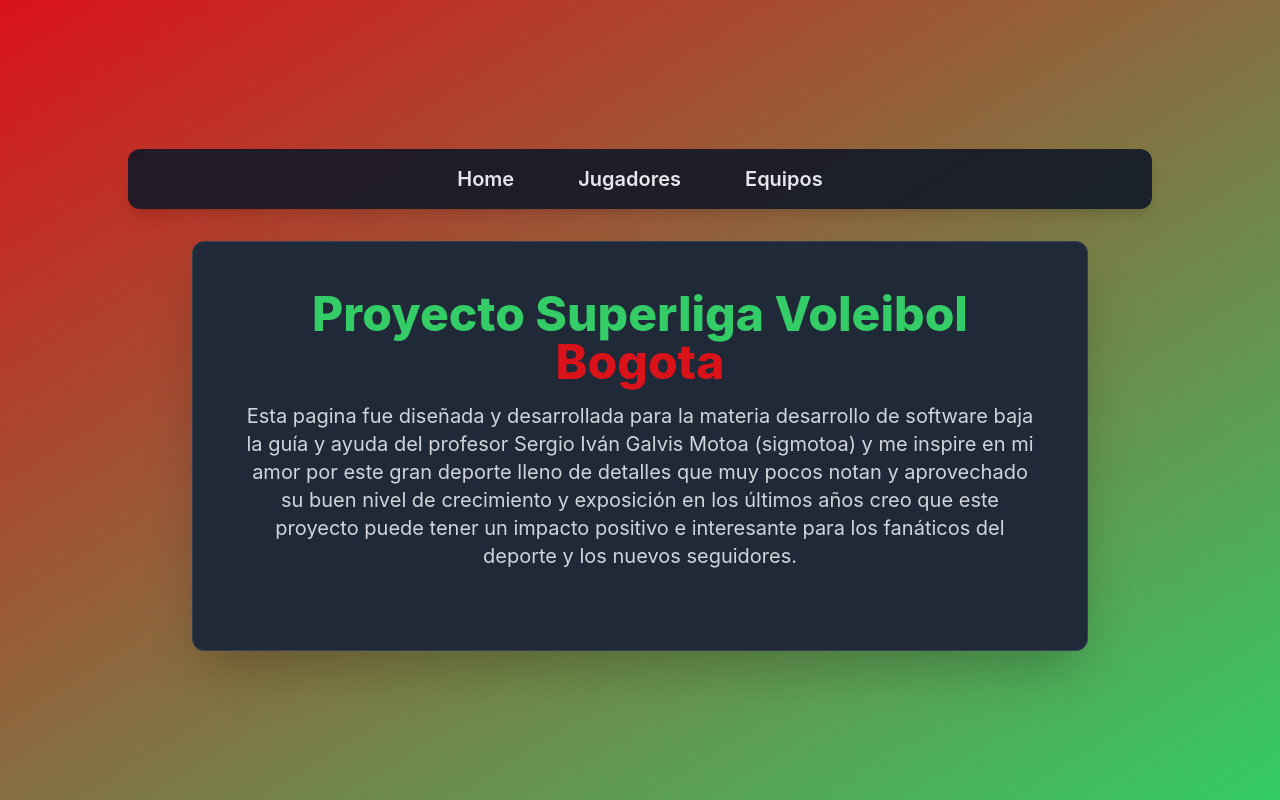
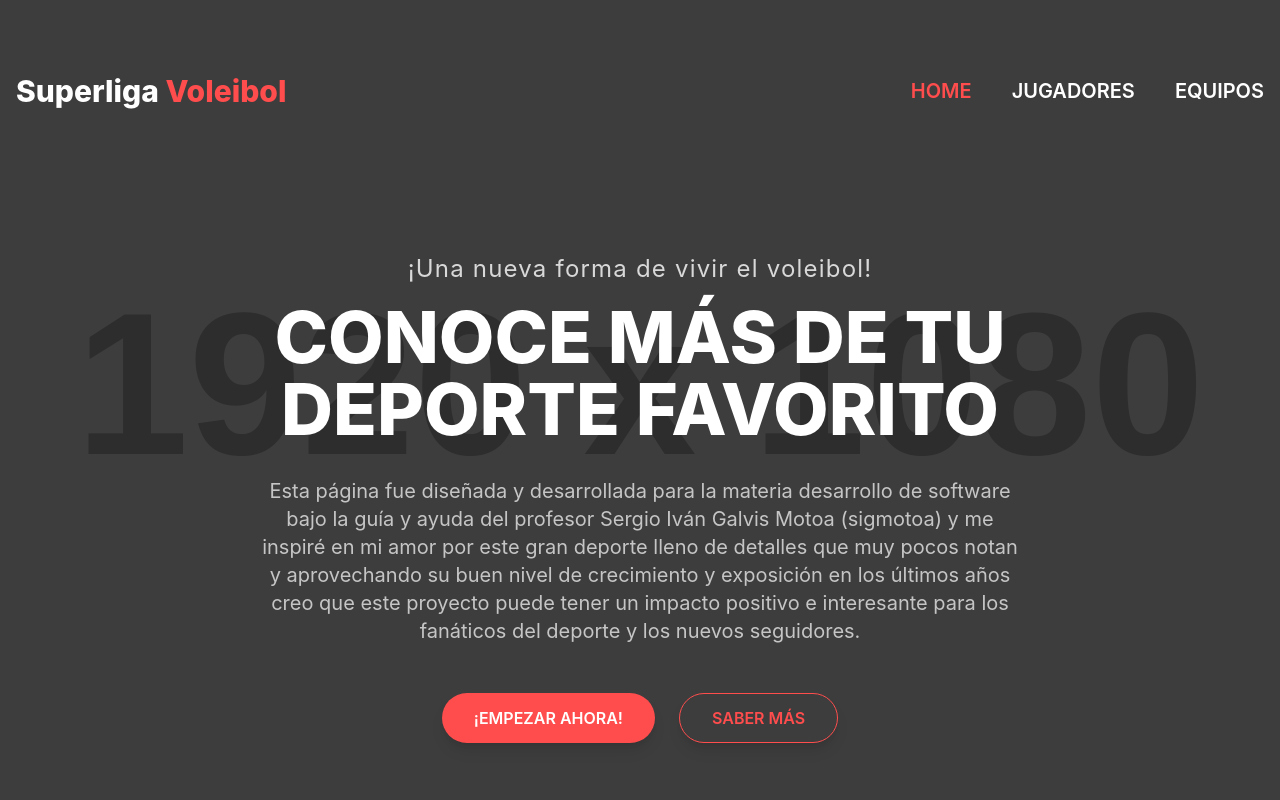
Before and after one commit to JulianGomez1705/Proyecto_SLV, a plain HTML site: page static/index.html in a window 1280 px wide. Drawn offline with nearby package versions, Linux system fonts and the light colour scheme; placeholder pictures from the web are drawn by us.

Commit message:
cambio de diseño en home

```diff
--- a/static/index.html
+++ b/static/index.html
@@ -4,51 +4,116 @@
     <meta charset="UTF-8">
     <meta name="viewport" content="width=device-width, initial-scale=1.0">
     <title>Proyecto Superliga Voleibol Bogota</title>
+    <!-- Tailwind CSS CDN -->
     <script src="https://cdn.tailwindcss.com"></script>
     <style>
+        /* Fuente Inter para una apariencia moderna y legible */
         body {
             font-family: 'Inter', sans-serif;
+            background-color: #1A1A1A; /* Color de fondo oscuro base */
         }
-        .text-custom-red {
-            color: #DA121A;
+        /* Nuevos colores personalizados basados en la captura de pantalla */
+        .text-custom-gym-orange { /* Para el "HOME" en nav y Gymso */
+            color: #FF4D4D; /* Un rojo/naranja brillante */
         }
-        .border-custom-red {
-            border-color: #DA121A;
+        .bg-custom-gym-orange {
+            background-color: #FF4D4D;
         }
-        .bg-custom-red {
-            background-color: #DA121A;
+        .border-custom-gym-orange {
+            border-color: #FF4D4D;
         }
-        .hover\:bg-custom-red-dark:hover {
-            background-color: #B40F15;
+        .text-custom-light { /* Para texto principal y enlaces */
+            color: #FFFFFF;
         }
-        .text-custom-green {
-            color: #33CC66;
+        .bg-custom-dark-gray { /* Para el fondo del nav y botones */
+            background-color: #262626; /* Un gris oscuro */
         }
-        .border-custom-green {
-            border-color: #33CC66;
+        .hover\:bg-custom-dark-gray-light:hover {
+            background-color: #4A4A4A; /* Un gris un poco más claro al hacer hover */
         }
-        .bg-custom-green {
-            background-color: #33CC66;
+
+        /* Responsive background image with dark overlay */
+        .hero-background {
+            /* Se ha eliminado el texto del placeholder */
+            background-image: url('https://placehold.co/1920x1080/1A1A1A/FFFFFF');
+            background-size: cover;
+            background-position: center;
+            position: absolute;
+            top: 0;
+            left: 0;
+            width: 100%;
+            height: 100%;
+            z-index: 0; /* Asegura que esté detrás del contenido */
         }
-        .hover\:bg-custom-green-dark:hover {
-            background-color: #2CA354;
+        .hero-overlay {
+            position: absolute;
+            top: 0;
+            left: 0;
+            width: 100%;
+            height: 100%;
+            background-color: rgba(0, 0, 0, 0.7); /* Capa oscura semi-transparente */
+            z-index: 1; /* Encima de la imagen, debajo del contenido */
+        }
+        /* Ajuste para el texto principal del hero para tamaños de pantalla grandes */
+        @media (min-width: 768px) {
+            .md\:text-6xl {
+                font-size: 4rem; /* Tamaño de fuente más grande para tabletas/escritorios */
+            }
+        }
+        @media (min-width: 1024px) {
+            .lg\:text-7xl {
+                font-size: 5rem; /* Tamaño de fuente aún más grande para pantallas grandes */
+            }
         }
     </style>
 </head>
-<body class="bg-gradient-to-br from-[#DA121A] to-[#33CC66] min-h-screen flex flex-col items-center justify-center p-4">
-    <nav class="w-full max-w-5xl bg-gray-900 bg-opacity-90 rounded-xl shadow-lg p-4 mb-8 flex justify-center space-x-8 md:space-x-12 lg:space-x-16 z-10">
-        <a href="index.html" class="text-gray-200 hover:text-white text-lg sm:text-xl font-semibold transition-colors duration-200">Home</a>
-        <a href="jugadores.html" class="text-gray-200 hover:text-white text-lg sm:text-xl font-semibold transition-colors duration-200">Jugadores</a>
-        <a href="equipos.html" class="text-gray-200 hover:text-white text-lg sm:text-xl font-semibold transition-colors duration-200">Equipos</a>
-    </nav>
+<body class="min-h-screen flex flex-col">
+    <!-- Contenedor Principal de la Sección Hero -->
+    <div class="relative flex-grow flex items-center justify-center text-center">
+        <!-- Imagen de Fondo y Capa Oscura -->
+        <div class="hero-background"></div>
+        <div class="hero-overlay"></div>
 
-    <div class="bg-gray-800 rounded-xl shadow-2xl p-6 sm:p-8 lg:p-12 max-w-4xl w-full text-center transform hover:scale-105 transition-transform duration-300 border border-gray-700">
-        <h1 class="text-3xl sm:text-4xl lg:text-5xl font-extrabold text-custom-green mb-4">
-            Proyecto Superliga Voleibol <span class="text-custom-red">Bogota</span>
-        </h1>
-        <p class="text-lg sm:text-xl text-gray-300 mb-8">
-            Esta pagina fue diseñada y desarrollada para la materia desarrollo de software baja la guía y ayuda del profesor Sergio Iván Galvis Motoa (sigmotoa) y me inspire en mi amor por este gran deporte lleno de detalles que muy pocos notan y aprovechado su buen nivel de crecimiento y exposición en los últimos años creo que este proyecto puede tener un impacto positivo e interesante para los fanáticos del deporte y los nuevos seguidores.
-        </p>
+        <!-- Contenido Principal (Logo, Navegación, Texto Hero, Botones) -->
+        <div class="relative z-20 w-full max-w-7xl mx-auto p-4 flex flex-col justify-center items-center h-full">
+            <!-- Encabezado de Navegación -->
+            <header class="w-full flex justify-between items-center py-4 mb-16 md:mb-24 lg:mb-32">
+                <!-- Logo -->
+                <div class="text-custom-light text-3xl font-extrabold">
+                    Superliga <span class="text-custom-gym-orange">Voleibol</span>
+                </div>
+                <!-- Enlaces de Navegación -->
+                <nav>
+                    <ul class="flex space-x-6 md:space-x-10 text-lg md:text-xl font-semibold">
+                        <li><a href="index.html" class="text-custom-gym-orange hover:text-white transition-colors duration-200">HOME</a></li>
+                        <li><a href="jugadores.html" class="text-custom-light hover:text-custom-gym-orange transition-colors duration-200">JUGADORES</a></li>
+                        <li><a href="equipos.html" class="text-custom-light hover:text-custom-gym-orange transition-colors duration-200">EQUIPOS</a></li>
+                    </ul>
+                </nav>
+            </header>
+
+            <!-- Texto Principal y Botones de la Sección Hero -->
+            <div class="flex flex-col items-center justify-center flex-grow">
+                <p class="text-xl md:text-2xl text-custom-light opacity-80 mb-4 tracking-wider">¡Una nueva forma de vivir el voleibol!</p>
+                <h1 class="text-5xl md:text-6xl lg:text-7xl font-extrabold text-custom-light uppercase mb-8 leading-tight">
+                    CONOCE MÁS DE TU <br> DEPORTE FAVORITO
+                </h1>
+
+                <!-- Su descripción original del proyecto, adaptada al diseño -->
+                <p class="text-lg sm:text-xl text-custom-light opacity-70 mb-12 max-w-3xl">
+                    Esta página fue diseñada y desarrollada para la materia desarrollo de software bajo la guía y ayuda del profesor Sergio Iván Galvis Motoa (sigmotoa) y me inspiré en mi amor por este gran deporte lleno de detalles que muy pocos notan y aprovechando su buen nivel de crecimiento y exposición en los últimos años creo que este proyecto puede tener un impacto positivo e interesante para los fanáticos del deporte y los nuevos seguidores.
+                </p>
+
+                <div class="flex flex-col sm:flex-row space-y-4 sm:space-y-0 sm:space-x-6">
+                    <button class="bg-custom-gym-orange text-custom-light py-3 px-8 rounded-full font-semibold transition-all duration-300 transform hover:scale-105 shadow-lg">
+                        ¡EMPEZAR AHORA!
+                    </button>
+                    <button class="border border-custom-gym-orange text-custom-gym-orange py-3 px-8 rounded-full font-semibold transition-all duration-300 transform hover:scale-105 hover:bg-custom-gym-orange hover:text-custom-light shadow-lg">
+                        SABER MÁS
+                    </button>
+                </div>
+            </div>
+        </div>
     </div>
 </body>
 </html>
```
